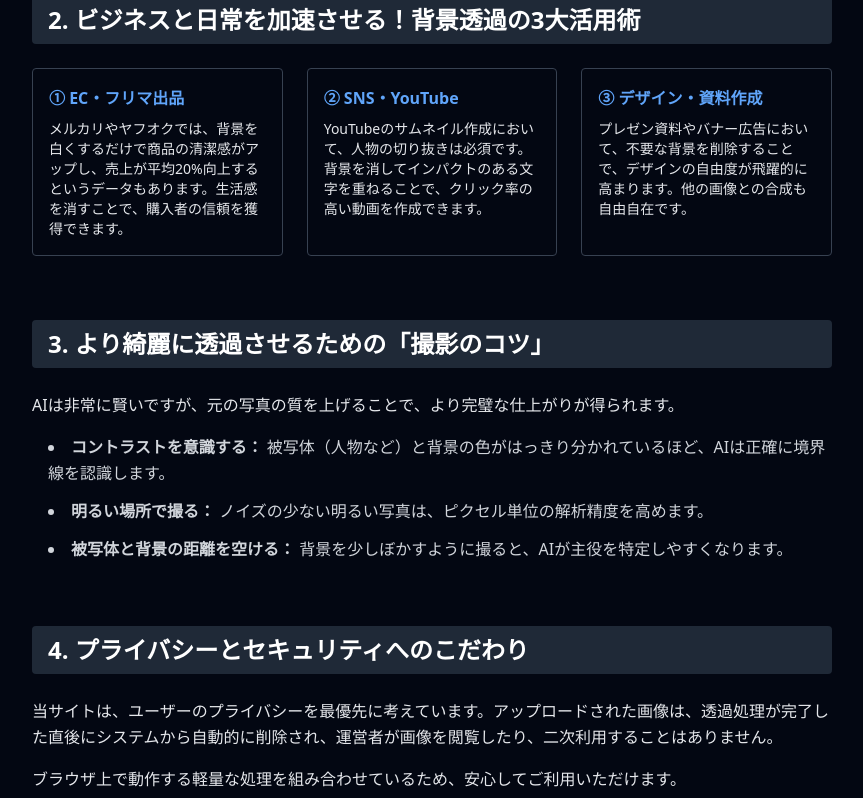
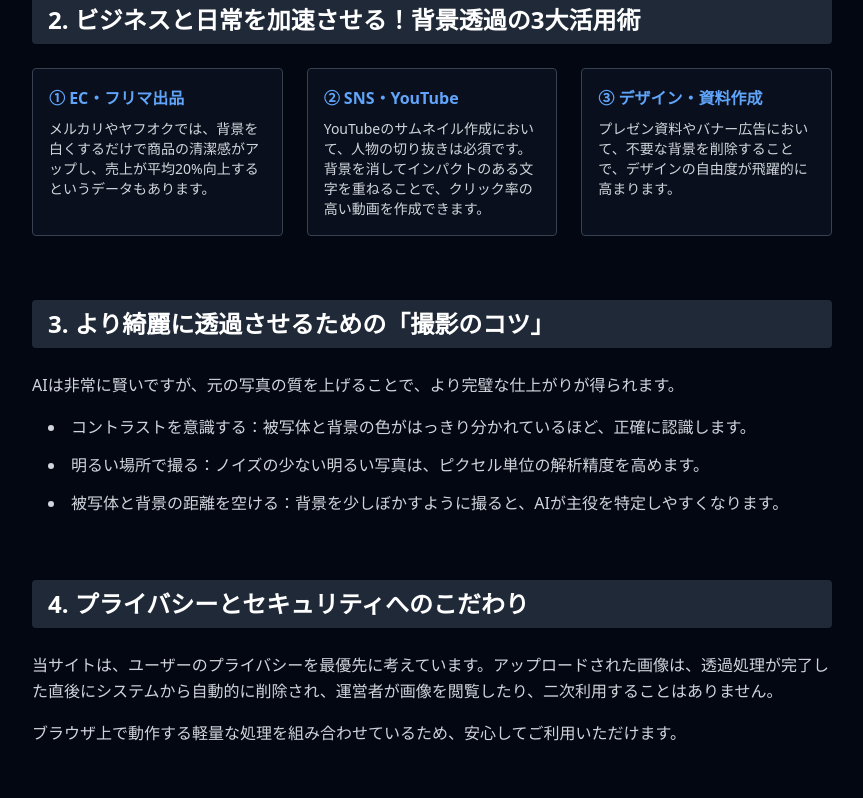
Before and after one commit to officialgaia/ai-background-remover, a React (Vite) app: page /blog in a window 1280 px wide. Shown: the part 842-1640 px from the top of the page, without its empty margins (208-1071 px from the left). Built offline with nearby package versions, Linux system fonts and the light colour scheme.

Commit message:
Update Blog.jsx

```diff
--- a/src/pages/Blog.jsx
+++ b/src/pages/Blog.jsx
@@ -1,92 +1,141 @@
 import React from 'react';
+import { useLang } from '../context/LangContext.jsx';
 
 export default function Blog() {
+  const { lang } = useLang();
+
+  // 翻訳データの一元管理
+  const content = {
+    ja: {
+      title: "AI背景透過パーフェクトガイド：技術解説とプロ級の活用術",
+      intro: "近年、AI技術の進化により、かつてはデザイナーが数十分かけて行っていた「画像の切り抜き」が、わずか数秒で完結するようになりました。本記事では、当サイトが採用している最新技術の仕組みから、日常やビジネスで役立つ活用テクニックまでを徹底解説します。",
+      sec1Title: "1. AIが背景を瞬時に識別する「セグメンテーション」技術",
+      sec1Text: "当サイトの背景透過ツールは、ディープラーニング（深層学習）を用いた「画像セグメンテーション」という技術を基盤にしています。これは、画像内の各ピクセルが「人物」「車」「空」といったどのカテゴリに属するかをAIが判断する技術です。",
+      sec1SubTitle: "当ツールの強み：エッジ検出の精度",
+      sec1SubText: "特に難しいとされる「髪の毛」や「動物の毛並み」の境界線において、当ツールは周囲のピクセルとのコントラストを解析し、最適な透明度（アルファチャンネル）を自動で計算します。これにより、不自然なギザギザのない、滑らかな切り抜きが可能になっています。",
+      sec2Title: "2. ビジネスと日常を加速させる！背景透過の3大活用術",
+      sec2Cases: [
+        { title: "① EC・フリマ出品", text: "メルカリやヤフオクでは、背景を白くするだけで商品の清潔感がアップし、売上が平均20%向上するというデータもあります。" },
+        { title: "② SNS・YouTube", text: "YouTubeのサムネイル作成において、人物の切り抜きは必須です。背景を消してインパクトのある文字を重ねることで、クリック率の高い動画を作成できます。" },
+        { title: "③ デザイン・資料作成", text: "プレゼン資料やバナー広告において、不要な背景を削除することで、デザインの自由度が飛躍的に高まります。" }
+      ],
+      sec3Title: "3. より綺麗に透過させるための「撮影のコツ」",
+      sec3Text: "AIは非常に賢いですが、元の写真の質を上げることで、より完璧な仕上がりが得られます。",
+      sec3Tips: [
+        "コントラストを意識する：被写体と背景の色がはっきり分かれているほど、正確に認識します。",
+        "明るい場所で撮る：ノイズの少ない明るい写真は、ピクセル単位の解析精度を高めます。",
+        "被写体と背景の距離を空ける：背景を少しぼかすように撮ると、AIが主役を特定しやすくなります。"
+      ],
+      sec4Title: "4. プライバシーとセキュリティへのこだわり",
+      sec4Text1: "当サイトは、ユーザーのプライバシーを最優先に考えています。アップロードされた画像は、透過処理が完了した直後にシステムから自動的に削除され、運営者が画像を閲覧したり、二次利用することはありません。",
+      sec4Text2: "ブラウザ上で動作する軽量な処理を組み合わせているため、安心してご利用いただけます。",
+      ctaTitle: "さっそく背景を消してみましょう",
+      ctaSub: "完全無料で、会員登録も不要です。",
+      ctaBtn: "ツールを使ってみる",
+      footer: "著者: AI背景透過開発チーム / 公開日: 2026年4月8日"
+    },
+    en: {
+      title: "AI Background Remover Master Guide: Tech Insights & Pro Tips",
+      intro: "With the rapid advancement of AI, background removal has evolved from a tedious manual task into a seamless, near-instant process. This guide explores the technology behind our tool and how you can use it to elevate your digital presence.",
+      sec1Title: "1. The Science of Instant Identification: Image Segmentation",
+      sec1Text: "Our tool is powered by Deep Learning-based 'Image Segmentation.' This technology allows the AI to analyze every pixel and categorize them into labels like 'subject' or 'background' within milliseconds.",
+      sec1SubTitle: "Our Strength: Precision Edge Detection",
+      sec1SubText: "Handling complex edges like hair or fur is notoriously difficult. Our AI calculates the optimal alpha channel (transparency) by analyzing local contrast, ensuring a smooth, natural-looking cutout without jagged edges.",
+      sec2Title: "2. 3 Professional Ways to Use Background Removal",
+      sec2Cases: [
+        { title: "① E-commerce", text: "Clean, white-background photos can increase sales by up to 20% on platforms like eBay or Etsy by removing distractions." },
+        { title: "② SNS & YouTube", text: "Great thumbnails require clean subject cutouts. Remove backgrounds to overlay bold text that grabs attention." },
+        { title: "③ Design & Layout", text: "Background removal gives you the freedom to create professional composites for pitch decks and ads easily." }
+      ],
+      sec3Title: "3. Photography Tips for Perfect Results",
+      sec3Text: "While our AI is smart, improving the quality of your original photo will yield even better results.",
+      sec3Tips: [
+        "Focus on Contrast: AI works best when the subject color clearly differs from the background.",
+        "Shoot in Bright Light: Well-lit photos reduce noise, allowing for pixel-perfect edge analysis.",
+        "Keep Your Distance: Increasing the gap between the subject and background helps the AI identify the focal point."
+      ],
+      sec4Title: "4. Commitment to Privacy & Security",
+      sec4Text1: "Your privacy is our top priority. Uploaded images are processed and deleted immediately from our system. We never store, view, or use your photos for any other purpose.",
+      sec4Text2: "Our tool combines lightweight processing to ensure your data remains secure while providing high-quality results.",
+      ctaTitle: "Ready to remove your background?",
+      ctaSub: "Completely free, no registration required.",
+      ctaBtn: "Try it Now",
+      footer: "Author: AI Background Remover Team / Published: April 8, 2026"
+    }
+  };
+
+  const d = content[lang] || content.ja;
+
   return (
     <div className="max-w-4xl mx-auto p-6 md:p-12 text-left leading-relaxed text-gray-200">
       <h1 className="text-4xl font-bold mb-8 text-blue-500 border-b-2 border-blue-500 pb-4">
-        AI背景透過パーフェクトガイド：技術解説とプロ級の活用術
+        {d.title}
       </h1>
 
       <p className="mb-10 text-lg text-gray-400">
-        近年、AI技術の進化により、かつてはデザイナーが数十分かけて行っていた「画像の切り抜き」が、わずか数秒で完結するようになりました。本記事では、当サイトが採用している最新技術の仕組みから、日常やビジネスで役立つ活用テクニックまでを徹底解説します。
+        {d.intro}
       </p>
 
-      {/* セクション1: 技術解説 */}
+      {/* Section 1 */}
       <section className="mb-16">
         <h2 className="text-2xl font-bold mb-6 text-white bg-gray-800 px-4 py-2 rounded">
-          1. AIが背景を瞬時に識別する「セグメンテーション」技術
+          {d.sec1Title}
         </h2>
-        <p className="mb-4">
-          当サイトの背景透過ツールは、ディープラーニング（深層学習）を用いた「画像セグメンテーション」という技術を基盤にしています。これは、画像内の各ピクセルが「人物」「車」「空」といったどのカテゴリに属するかをAIが判断する技術です。
-        </p>
+        <p className="mb-4">{d.sec1Text}</p>
         <div className="bg-gray-900 p-6 rounded-lg mb-4 border-l-4 border-blue-500">
-          <h3 className="font-bold mb-2 text-blue-400">当ツールの強み：エッジ検出の精度</h3>
-          <p className="text-sm">
-            特に難しいとされる「髪の毛」や「動物の毛並み」の境界線において、当ツールは周囲のピクセルとのコントラストを解析し、最適な透明度（アルファチャンネル）を自動で計算します。これにより、不自然なギザギザのない、滑らかな切り抜きが可能になっています。
-          </p>
+          <h3 className="font-bold mb-2 text-blue-400">{d.sec1SubTitle}</h3>
+          <p className="text-sm text-gray-300">{d.sec1SubText}</p>
         </div>
       </section>
 
-      {/* セクション2: 活用事例 */}
+      {/* Section 2 */}
       <section className="mb-16">
         <h2 className="text-2xl font-bold mb-6 text-white bg-gray-800 px-4 py-2 rounded">
-          2. ビジネスと日常を加速させる！背景透過の3大活用術
+          {d.sec2Title}
         </h2>
-
         <div className="grid md:grid-cols-3 gap-6">
-          <div className="border border-gray-700 p-4 rounded">
-            <h3 className="font-bold text-blue-400 mb-2">① EC・フリマ出品</h3>
-            <p className="text-sm">メルカリやヤフオクでは、背景を白くするだけで商品の清潔感がアップし、売上が平均20%向上するというデータもあります。生活感を消すことで、購入者の信頼を獲得できます。</p>
-          </div>
-          <div className="border border-gray-700 p-4 rounded">
-            <h3 className="font-bold text-blue-400 mb-2">② SNS・YouTube</h3>
-            <p className="text-sm">YouTubeのサムネイル作成において、人物の切り抜きは必須です。背景を消してインパクトのある文字を重ねることで、クリック率の高い動画を作成できます。</p>
-          </div>
-          <div className="border border-gray-700 p-4 rounded">
-            <h3 className="font-bold text-blue-400 mb-2">③ デザイン・資料作成</h3>
-            <p className="text-sm">プレゼン資料やバナー広告において、不要な背景を削除することで、デザインの自由度が飛躍的に高まります。他の画像との合成も自由自在です。</p>
-          </div>
+          {d.sec2Cases.map((c, i) => (
+            <div key={i} className="border border-gray-700 p-4 rounded bg-gray-900/50">
+              <h3 className="font-bold text-blue-400 mb-2">{c.title}</h3>
+              <p className="text-sm text-gray-300">{c.text}</p>
+            </div>
+          ))}
         </div>
       </section>
 
-      {/* セクション3: コツ */}
+      {/* Section 3 */}
       <section className="mb-16">
         <h2 className="text-2xl font-bold mb-6 text-white bg-gray-800 px-4 py-2 rounded">
-          3. より綺麗に透過させるための「撮影のコツ」
+          {d.sec3Title}
         </h2>
-        <p className="mb-4">
-          AIは非常に賢いですが、元の写真の質を上げることで、より完璧な仕上がりが得られます。
-        </p>
+        <p className="mb-4 text-gray-300">{d.sec3Text}</p>
         <ul className="list-disc list-inside space-y-3 text-gray-300 ml-4">
-          <li><strong>コントラストを意識する：</strong> 被写体（人物など）と背景の色がはっきり分かれているほど、AIは正確に境界線を認識します。</li>
-          <li><strong>明るい場所で撮る：</strong> ノイズの少ない明るい写真は、ピクセル単位の解析精度を高めます。</li>
-          <li><strong>被写体と背景の距離を空ける：</strong> 背景を少しぼかすように撮ると、AIが主役を特定しやすくなります。</li>
+          {d.sec3Tips.map((tip, i) => (
+            <li key={i}>{tip}</li>
+          ))}
         </ul>
       </section>
 
-      {/* セクション4: 安全性 */}
+      {/* Section 4 */}
       <section className="mb-16">
         <h2 className="text-2xl font-bold mb-6 text-white bg-gray-800 px-4 py-2 rounded">
-          4. プライバシーとセキュリティへのこだわり
+          {d.sec4Title}
         </h2>
-        <p className="mb-4">
-          当サイトは、ユーザーのプライバシーを最優先に考えています。アップロードされた画像は、透過処理が完了した直後にシステムから自動的に削除され、運営者が画像を閲覧したり、二次利用することはありません。
-        </p>
-        <p className="">
-          ブラウザ上で動作する軽量な処理を組み合わせているため、安心してご利用いただけます。
-        </p>
+        <p className="mb-4 text-gray-300">{d.sec4Text1}</p>
+        <p className="text-gray-300">{d.sec4Text2}</p>
       </section>
 
+      {/* CTA Area */}
       <div className="mt-20 p-8 bg-blue-900/20 border border-blue-500/30 rounded-xl text-center">
-        <h2 className="text-xl font-bold mb-4">さっそく背景を消してみましょう</h2>
-        <p className="mb-6 text-gray-400">完全無料で、会員登録も不要です。</p>
-        <a href="/" className="inline-block bg-blue-600 hover:bg-blue-700 text-white font-bold py-3 px-8 rounded-full transition-all">
-          ツールを使ってみる
+        <h2 className="text-xl font-bold mb-4">{d.ctaTitle}</h2>
+        <p className="mb-6 text-gray-400">{d.ctaSub}</p>
+        <a href="/" className="inline-block bg-blue-600 hover:bg-blue-700 text-white font-bold py-3 px-8 rounded-full transition-all shadow-lg hover:shadow-blue-500/20">
+          {d.ctaBtn}
         </a>
       </div>
 
       <p className="text-xs text-gray-600 mt-12 text-center">
-        著者: AI背景透過開発チーム / 公開日: 2026年4月8日
+        {d.footer}
       </p>
     </div>
   );
```
